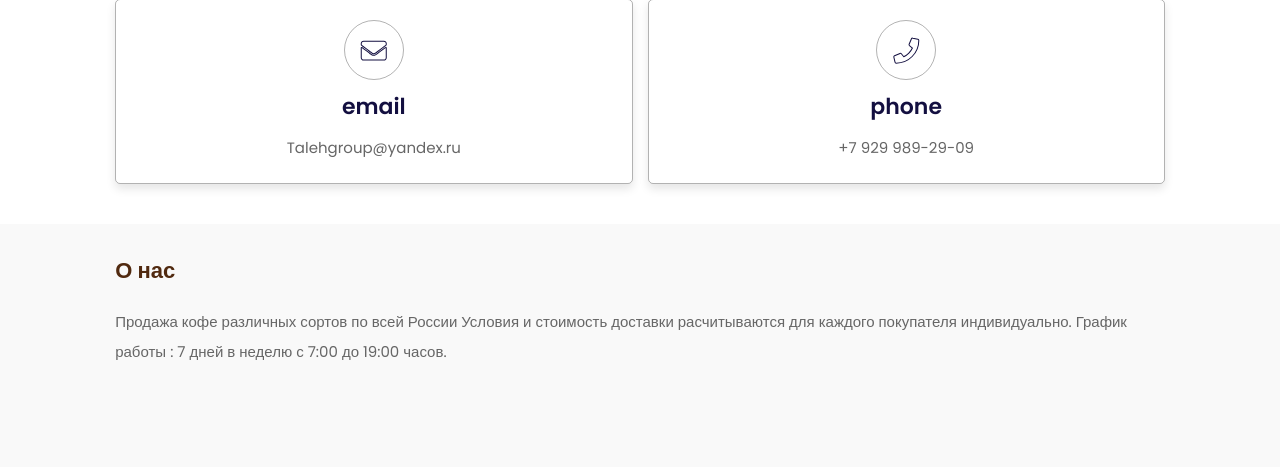
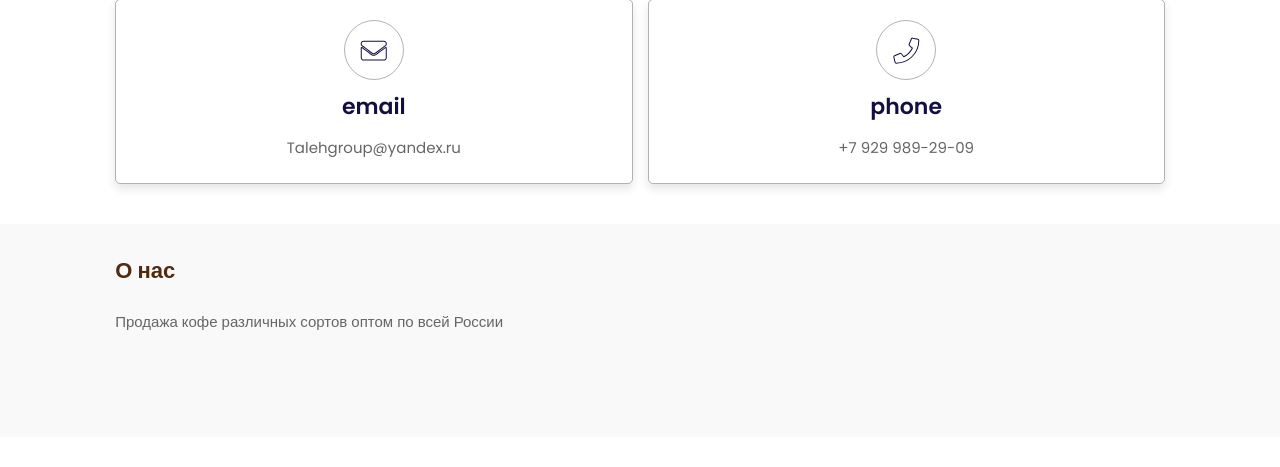
Before and after one commit to chieftainroman/Carnival, a Django app: page / in a window 1280 px wide. Shown: the part 3696-4163 px from the top of the page. After the commit the page ends 4026 px from the top, so only its background shows below. Run offline with Django 4.2, Linux system fonts and the light colour scheme; data comes from the database, SQL or seed files in the repository; parts of the project's set-up code (start-up, migrations or seed data) failed here and were passed over; some libraries are stand-ins or nearby versions; some web fonts are replaced.

Commit message:
Update footer.html

```diff
--- a/templates/partials/footer.html
+++ b/templates/partials/footer.html
@@ -7,10 +7,7 @@
           <div class="box">
             <h3>О нас</h3>
             <p>
-              Продажа кофе различных сортов по всей России
-
-              Условия и стоимость доставки расчитываются для каждого покупателя индивидуально.
-              График работы : 7 дней в неделю с 7:00 до 19:00 часов.
+              Продажа кофе различных сортов оптом по всей России
             </p>
           </div>
         </div>
```
